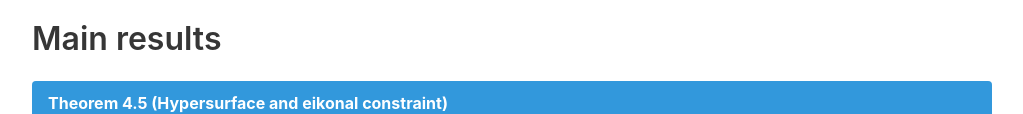
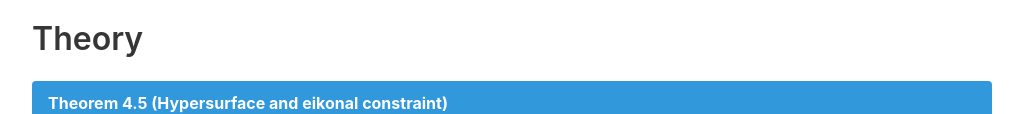
Before and after one commit to naver-ai/tropical-nerf, a website built with Vite: page src/index.html in a window 1280 px wide. Shown: the part 2116-2230 px from the top of the page, without its empty margins (128-1151 px from the left). Built offline with nearby package versions, Linux system fonts and the light colour scheme; animation ran at ten frames a second; some icons are missing; a web font is replaced by a local one.

Commit message:
Changed the title

```diff
--- a/src/index.html
+++ b/src/index.html
@@ -218,7 +218,7 @@
 
     <div class="columns is-centered">
       <div class="column is-full-width">
-        <h2 class="title is-3">Main results</h2>
+        <h2 class="title is-3">Theory</h2>
         <article class="message is-info">
           <div class="message-header">
             <p>Theorem 4.5 (Hypersurface and eikonal constraint)</p>
```
